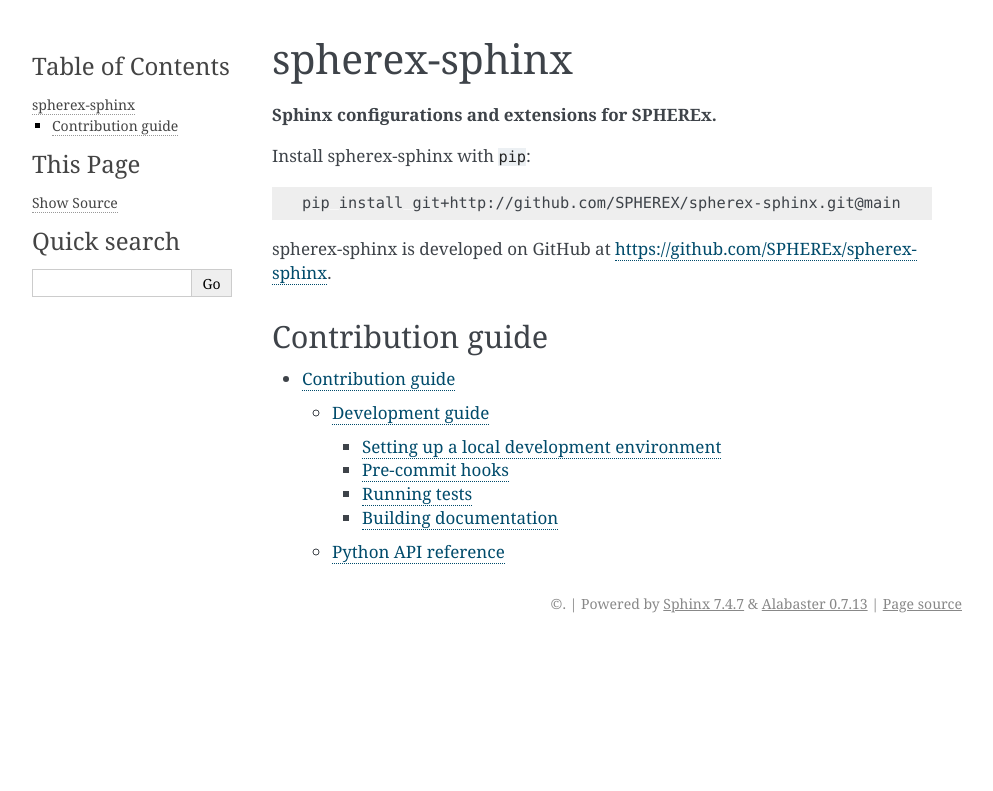
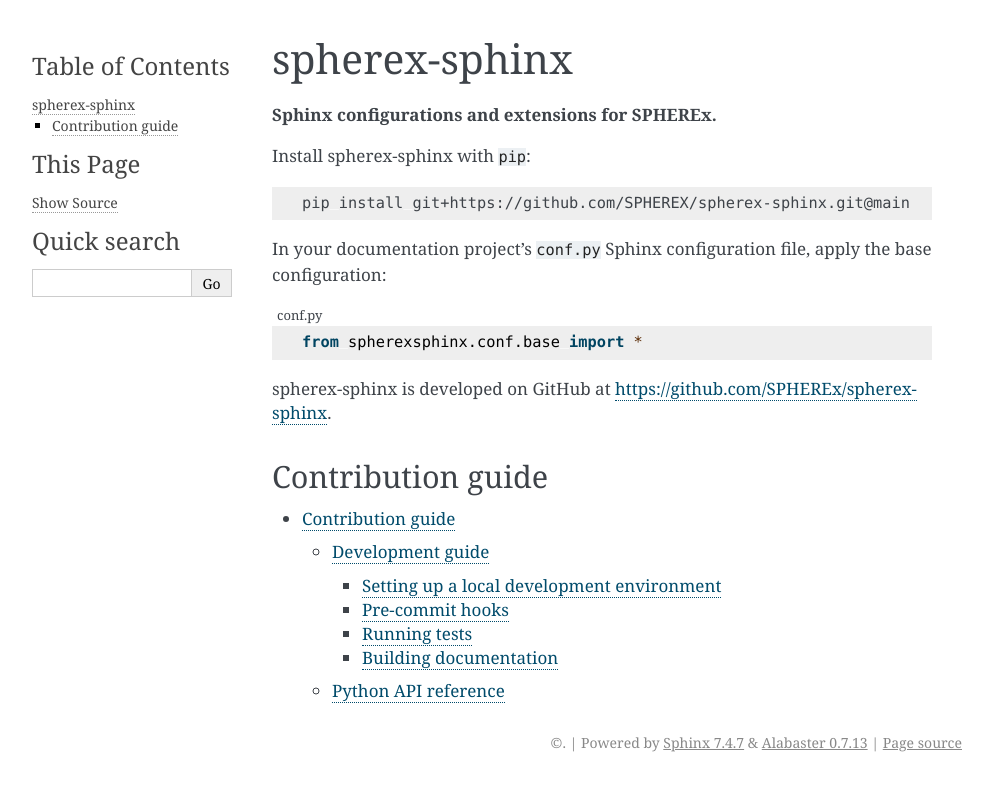
Before and after one commit to SPHEREx/spherex-sphinx, a Sphinx documentation site: the page built from docs/index.rst, in a window 1280 px wide. Shown: the top 791 px of the page, without its empty margins (148-1141 px from the left). Built offline with Sphinx 7.4.7, drawn with Linux system fonts in a browser that asks for light colours; pages that are not in the unit, such as notebooks, are missing from menus.

Commit message:
Improve docs with example usage

```diff
--- a/docs/dev/api.rst
+++ b/docs/dev/api.rst
@@ -3,3 +3,6 @@
 ####################
 
 .. automodapi:: spherexsphinx
+   :include-all-objects:
+
+.. automodapi:: spherexsphinx.conf.base
--- a/docs/index.rst
+++ b/docs/index.rst
@@ -8,7 +8,14 @@
 
 .. code-block:: bash
 
-   pip install git+http://github.com/SPHEREX/spherex-sphinx.git@main
+   pip install git+https://github.com/SPHEREX/spherex-sphinx.git@main
+
+In your documentation project's :file:`conf.py` Sphinx configuration file, apply the base configuration:
+
+.. code-block:: py
+   :caption: conf.py
+
+   from spherexsphinx.conf.base import *
 
 spherex-sphinx is developed on GitHub at https://github.com/SPHEREx/spherex-sphinx.
 
```
Also changed, not shown: README.md (+4 -1 lines), 1 other file.
